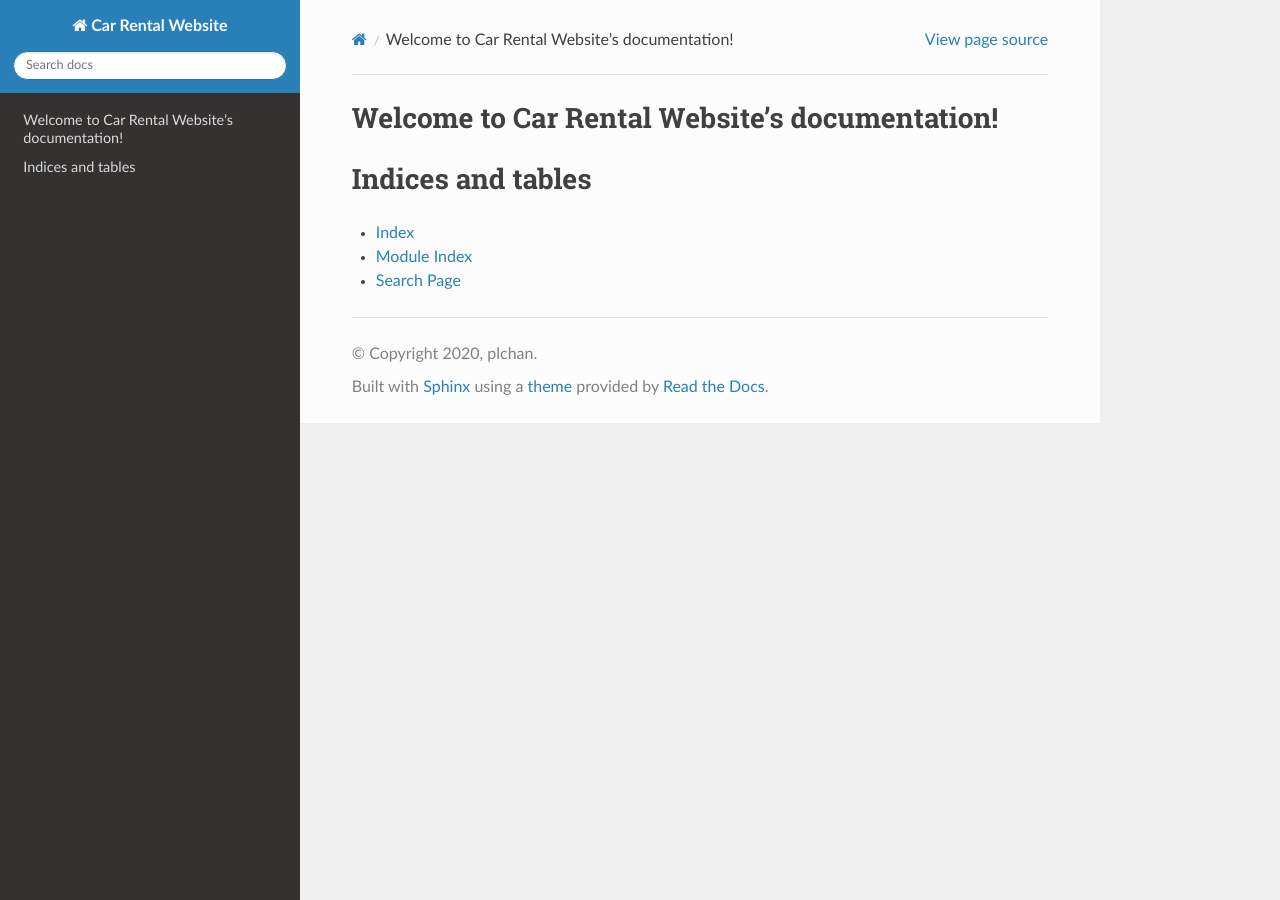
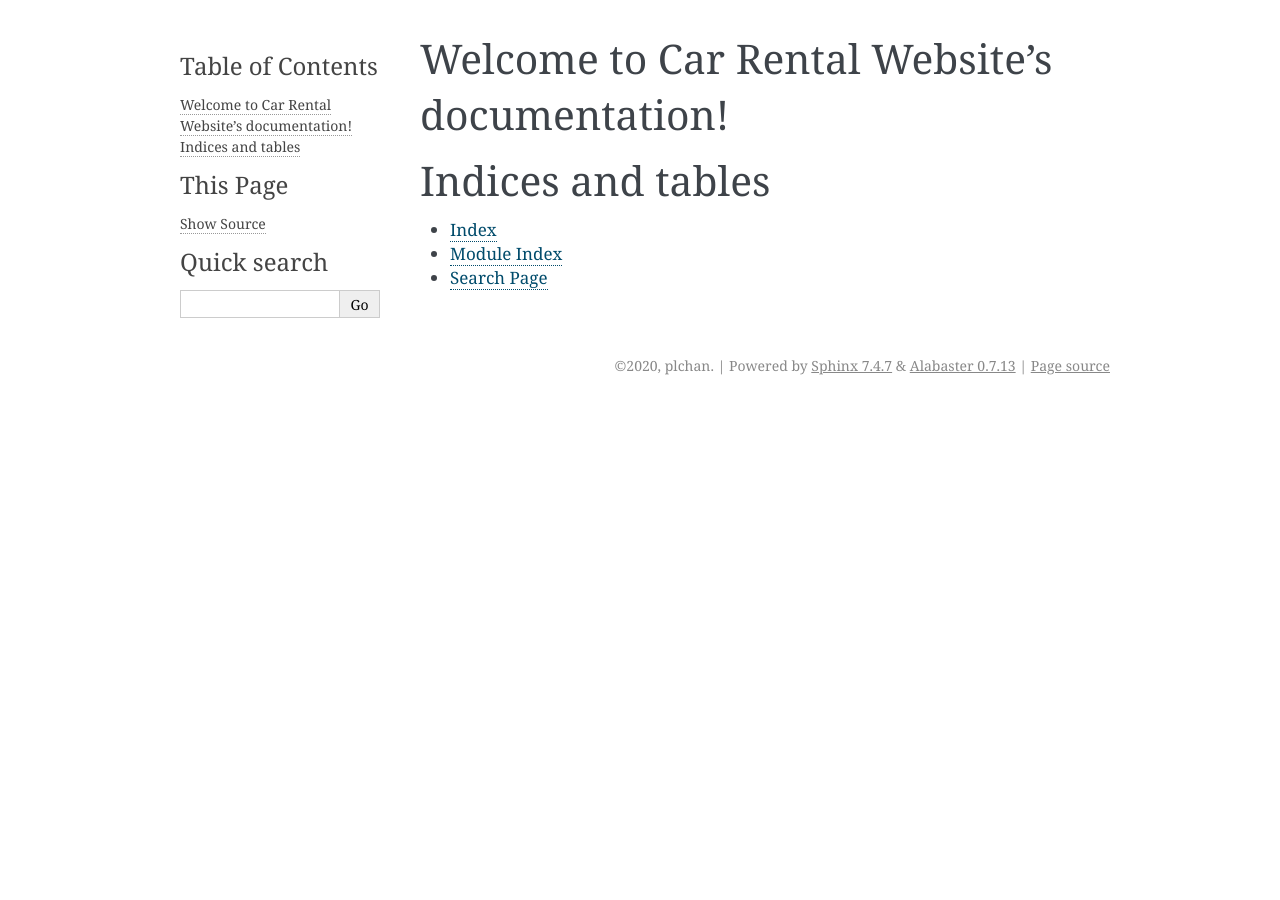
Before and after one commit to rmit-s3740446-Ryan-Cassidy/PIoT-Assignment-2, a Sphinx documentation site: the page built from Task-A/docs/index.rst, in a window 1280 px wide. Built offline with Sphinx 7.4.7, drawn with Linux system fonts in a browser that asks for light colours; pages that are not in the unit, such as notebooks, are missing from menus.

Commit message:
Minor modifications to get sphinx working.

```diff
--- a/Task-A/docs/conf.py
+++ b/Task-A/docs/conf.py
@@ -12,7 +12,7 @@
 #
 import os
 import sys
-sys.path.insert(0, os.path.abspath('.'))
+sys.path.insert(0, os.path.abspath('../'))
 
 
 # -- Project information -----------------------------------------------------
@@ -27,8 +27,8 @@
 # Add any Sphinx extension module names here, as strings. They can be
 # extensions coming with Sphinx (named 'sphinx.ext.*') or your custom
 # ones.
-extensions = [
-]
+extensions = [ 'sphinx.ext.napoleon',
+                'sphinx.ext.autodoc' ]
 
 # Add any paths that contain templates here, relative to this directory.
 templates_path = ['_templates']
@@ -44,7 +44,7 @@
 # The theme to use for HTML and HTML Help pages.  See the documentation for
 # a list of builtin themes.
 #
-html_theme = 'sphinx_rtd_theme'
+html_theme = 'alabaster'
 
 # Add any paths that contain custom static files (such as style sheets) here,
 # relative to this directory. They are copied after the builtin static files,
```
